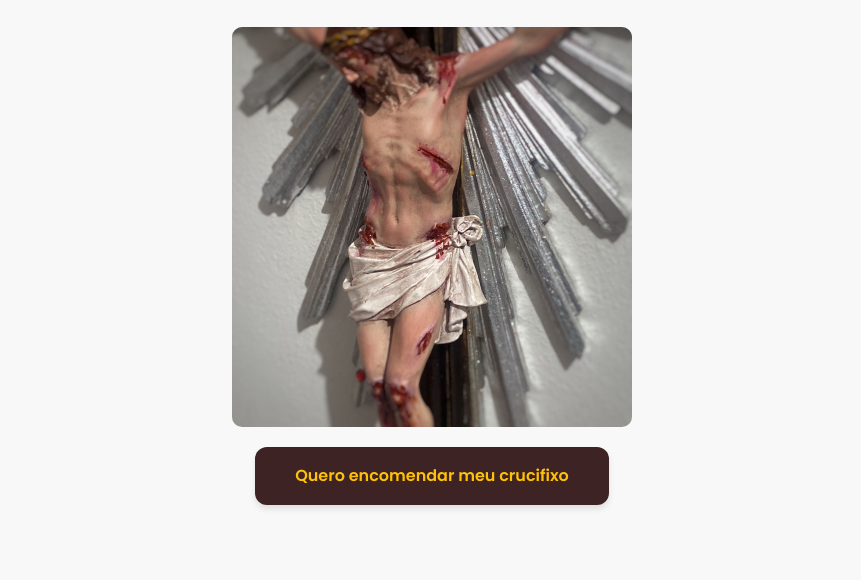
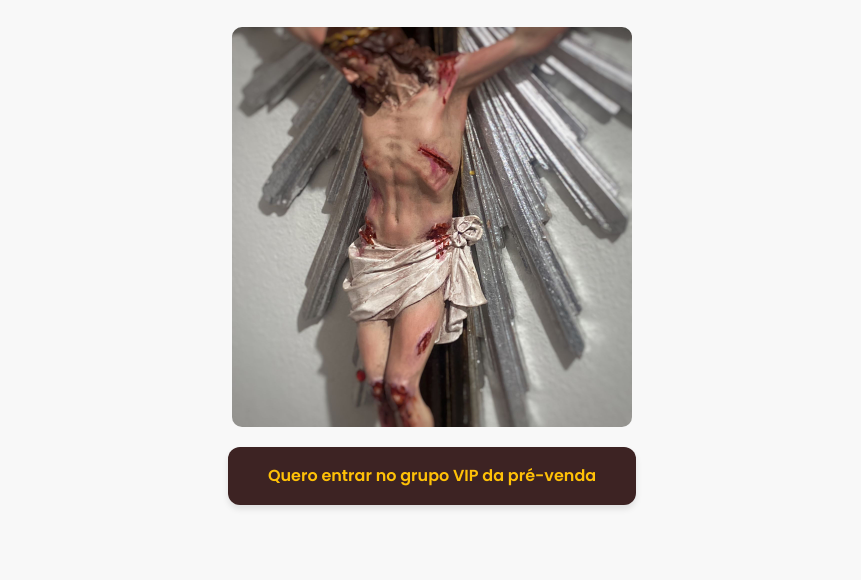
Before and after one commit to ronisonmatos/landingpage_SagradaDevocao, a plain HTML site: page index.html in a window 1280 px wide. Shown: the part 220-800 px from the top of the page, without its empty margins (208-1069 px from the left). Drawn offline with Linux system fonts and the light colour scheme.

Commit message:
Novo link

```diff
--- a/index.html
+++ b/index.html
@@ -45,7 +45,7 @@
       <h1>Crucifixo Realista Artesanal</h1>
       <p>Pintado à mão com fé e devoção — uma peça única para o seu oratório.</p>
       <img src="img/crucifixo_principal.jpeg" alt="Crucifixo Artesanal">
-      <a href="https://ateliesagradadevocao.com.br/produtos/crucifixo-realista-60cm/" class="btnP">Quero encomendar meu crucifixo</a>
+      <a href="https://chat.whatsapp.com/I0UrsI5PCVtIIICrHldGHh" class="btnP">Quero entrar no grupo VIP da pré-venda</a>
     </div>
   </header>
 
@@ -135,7 +135,7 @@
   <div class="container">
     <h2>Seu oratório merece este crucifixo</h2>
     <p>Encomende agora mesmo seu crucifixo realista pintado à mão e receba uma peça feita com fé e devoção.</p>
-    <a href="https://ateliesagradadevocao.com.br/produtos/crucifixo-realista-60cm/" class="btn">Fazer meu pedido agora</a>
+    <a href="https://chat.whatsapp.com/I0UrsI5PCVtIIICrHldGHh" class="btn">Quero entrar no grupo VIP da pré-venda</a>
   </div>
 </section>
 
```
